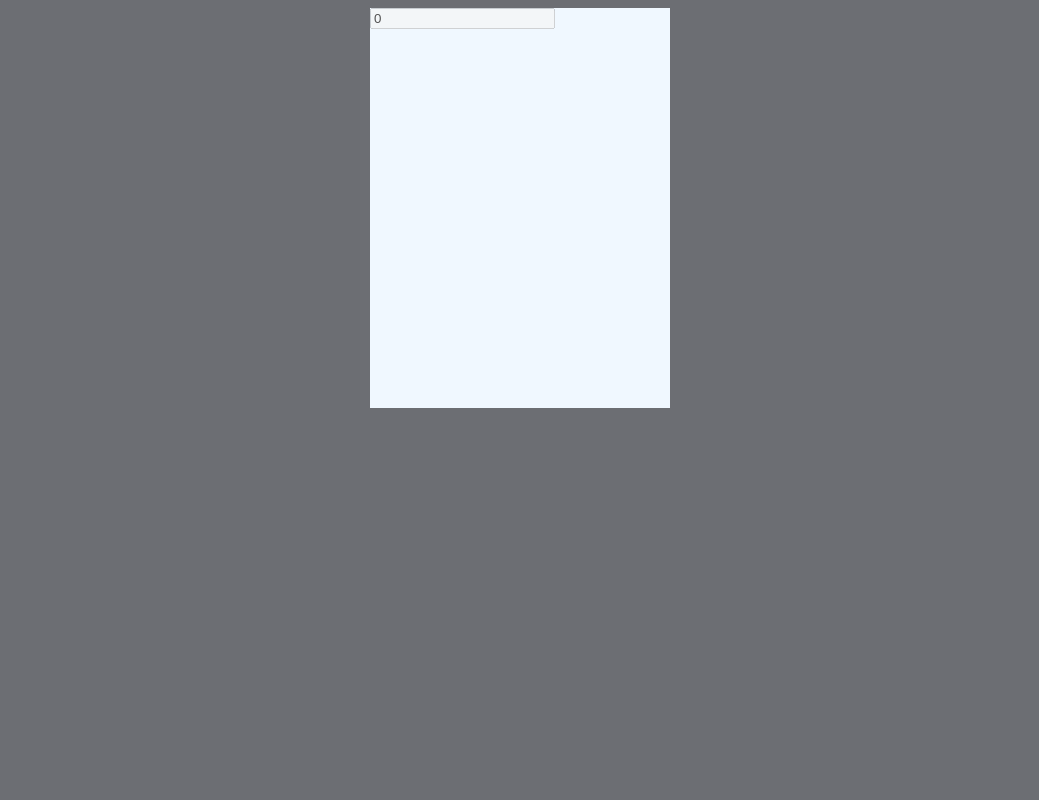
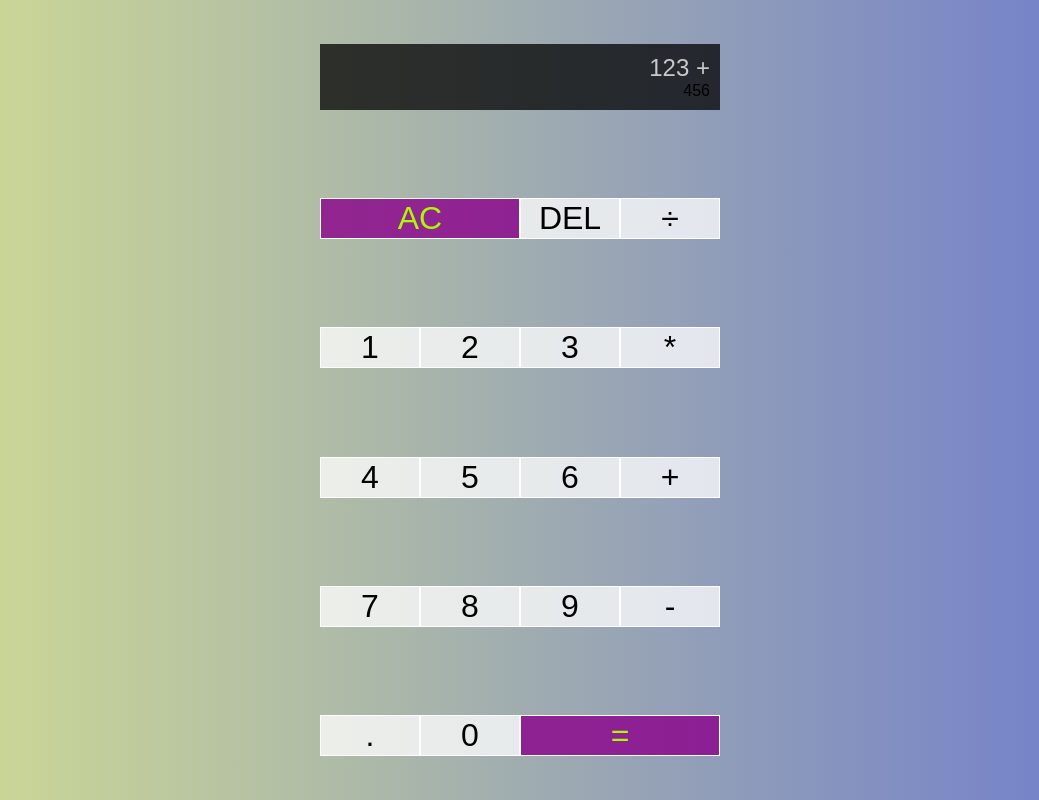
Before and after one commit to marjandeveloper/calculator, a website: page index.html in a window 1280 px wide. Shown: the whole page, without its empty margins (120-1159 px from the left). Drawn offline with nearby package versions, Linux system fonts and the light colour scheme; files that its build step writes are made by us from their sources.

Commit message:
add styles

```diff
--- a/index.html
+++ b/index.html
@@ -5,23 +5,34 @@
     <meta http-equiv="X-UA-Compatible" content="IE=edge" />
     <meta name="viewport" content="width=device-width, initial-scale=1.0" />
     <title>Calculator</title>
-    <link rel="stylesheet" href="style.css" />
+    <link rel="stylesheet" href="styles.css" />
     <script src="script.js" defer></script>
   </head>
   <body>
-    <div id="calculator">
-      <section>
-        <input
-          type="text"
-          id="calc-result"
-          value="0"
-          aria-label="Result"
-          disabled
-        />
-      </section>
-      <section>
-        <div id="calc-numbers"></div>
-      </section>
+    <div id="calculator-grid">
+      <div class="output">
+        <div class="previous-operand">123 +</div>
+        <div class="current-operend">456</div>
+      </div>
+
+      <button class="span-two">AC</button>
+      <button>DEL</button>
+      <button>÷</button>
+      <button>1</button>
+      <button>2</button>
+      <button>3</button>
+      <button>*</button>
+      <button>4</button>
+      <button>5</button>
+      <button>6</button>
+      <button>+</button>
+      <button>7</button>
+      <button>8</button>
+      <button>9</button>
+      <button>-</button>
+      <button>.</button>
+      <button>0</button>
+      <button class="span-two">=</button>
     </div>
   </body>
 </html>
--- a/script.js
+++ b/script.js
@@ -0,0 +1,3 @@
+var calcResult = document.getElementById('calc-result');
+calcResult.setAttribute('value', '0');
+console.log(calcResult);
--- a/script.ts
+++ b/script.ts
@@ -0,0 +1,3 @@
+let calcResult = document.getElementById('calc-result') as HTMLInputElement
+calcResult.setAttribute('value', '0')
+console.log(calcResult)
--- a/styles.scss
+++ b/styles.scss
@@ -1,10 +1,61 @@
+*,
+*::before,
+*::after {
+  box-sizing: border-box;
+  font-family: Gotham Rounded, sans-serif;
+  font-weight: normal;
+}
 body {
-  background-color: rgb(108, 110, 115);
+  margin: 0;
+  padding: 0;
+  background: linear-gradient(to right, rgb(211, 223, 145), rgb(109, 122, 206));
 
-  #calculator {
-    margin: auto;
-    width: 300px;
-    height: 400px;
-    background-color: aliceblue;
+  #calculator-grid {
+    display: grid;
+    justify-content: center;
+    align-items: center;
+    min-height: 100vh;
+    grid-template-columns: repeat(4, 100px);
+    grid-template-rows: minmax(120, auto) repeat(5, 100px);
+
+    button {
+      cursor: pointer;
+      font-size: 2rem;
+      border: 1px solid #ffffff;
+      outline: none;
+      background-color: rgba(255, 255, 255, 0.75);
+
+      &:hover {
+        background-color: #a9a9a9;
+      }
+    }
+
+    .output {
+      grid-column: 1 / -1;
+      background-color: rgba(0, 0, 0, 0.75);
+      display: flex;
+      align-items: flex-end;
+      justify-content: space-around;
+      flex-direction: column;
+      padding: 10px;
+      word-wrap: break-word;
+      word-break: break-all;
+
+      .previous-operand {
+        color: rgba(255, 255, 255, 0.75);
+        font-size: 1.5rem;
+      }
+
+      .current-operand {
+        color: white;
+        font-size: 2.5rem;
+      }
+    }
+
+    .span-two {
+      grid-column: span 2;
+      color: #adf802;
+      background-color: rgba(139, 0, 139, 0.8);
+    }
   }
 }
```
Also changed, not shown: styles.css, 1 other file.
